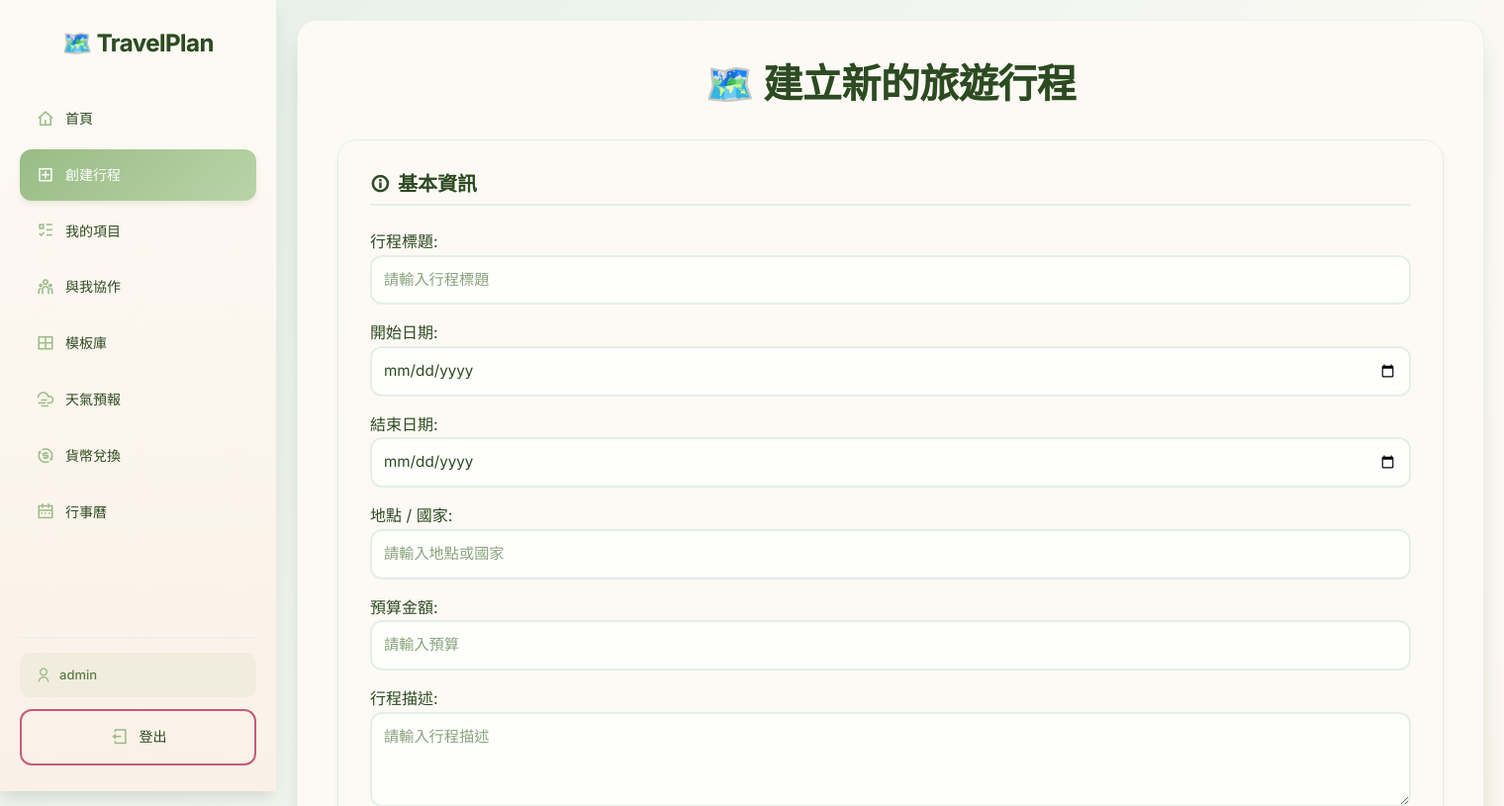
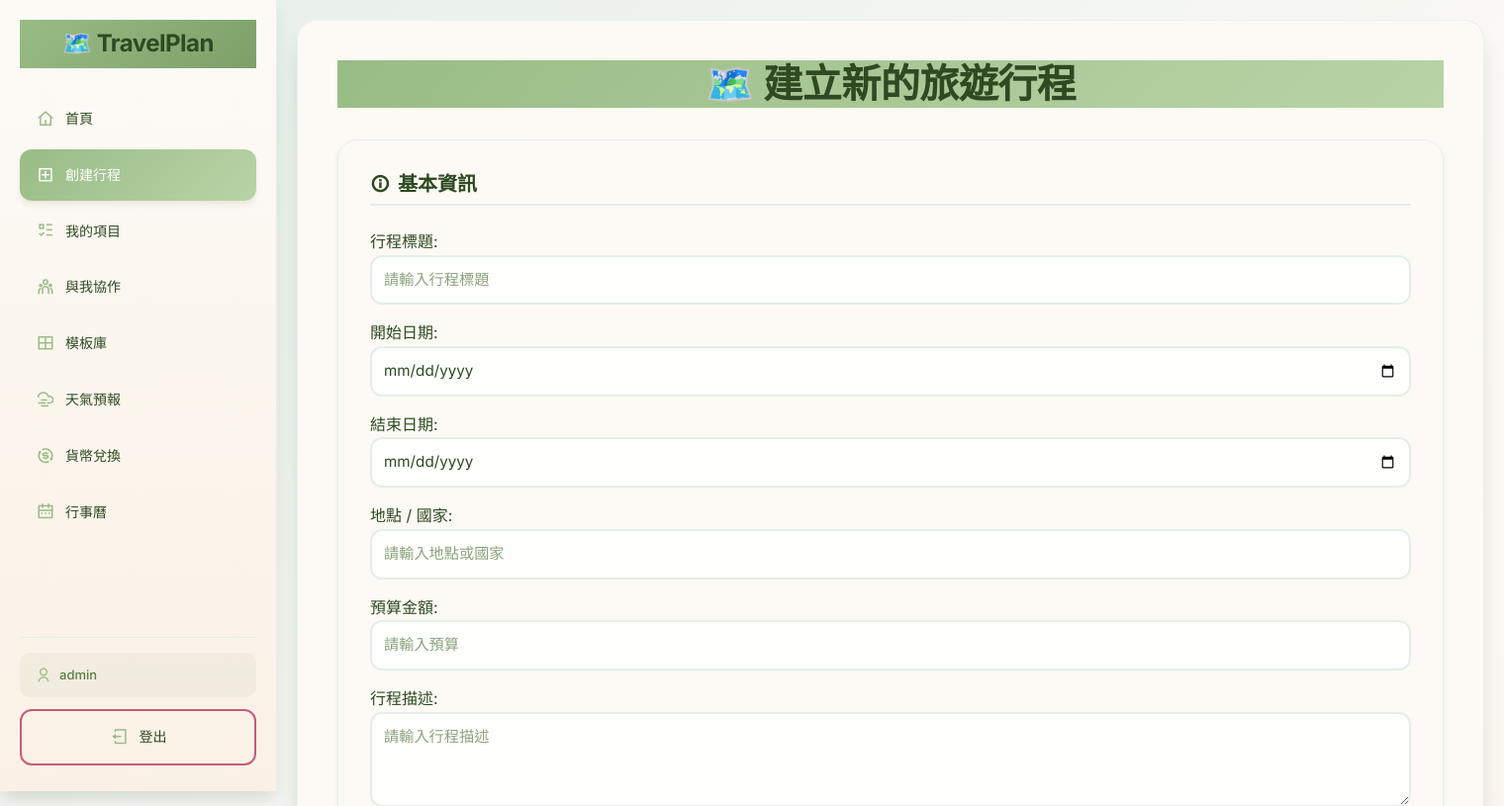
Before and after one commit to ethan-devlab/travel_planning, a Django app: page /create/ in a window 1520 px wide. Shown: the top 815 px of the page at 99% size. Run offline with Django 5.2, Linux system fonts and the light colour scheme; a user stored in the database is signed in; some libraries are stand-ins or nearby versions.

Commit message:
modify css

```diff
--- a/app/static/auth/css/style.css
+++ b/app/static/auth/css/style.css
@@ -65,8 +65,6 @@ body::before {
 
 .auth-header h1 {
     background: linear-gradient(135deg, var(--primary-color), var(--primary-dark));
-    -webkit-background-clip: text;
-    background-clip: text;
     font-weight: 700;
     font-size: 2.5rem;
     margin-bottom: 0.5rem;
--- a/app/static/calendar/css/calendar.css
+++ b/app/static/calendar/css/calendar.css
@@ -1,8 +1,5 @@
 .page-header {
   background: linear-gradient(135deg, var(--primary-color), var(--primary-light));
-  -webkit-background-clip: text;
-  /* -webkit-text-fill-color: transparent; */
-  background-clip: text;
   font-weight: 700;
   font-size: 2.5rem;
   margin-bottom: 2rem;
--- a/app/static/common/css/style.css
+++ b/app/static/common/css/style.css
@@ -63,8 +63,6 @@ body {
     font-weight: 700;
     font-size: 24px;
     background: linear-gradient(135deg, var(--primary-color), var(--primary-dark));
-    -webkit-background-clip: text;
-    background-clip: text;
     margin-bottom: 25px;
     text-align: center;
     letter-spacing: -0.5px;
--- a/app/static/exchange/css/style.css
+++ b/app/static/exchange/css/style.css
@@ -1,8 +1,5 @@
 .page-header {
     background: linear-gradient(135deg, var(--primary-color), var(--primary-light));
-    -webkit-background-clip: text;
-    /* -webkit-text-fill-color: transparent; */
-    background-clip: text;
     font-weight: 700;
     font-size: 2.5rem;
     margin-bottom: 2rem;
--- a/app/static/itinerary/css/create.css
+++ b/app/static/itinerary/css/create.css
@@ -1,7 +1,5 @@
 .page-header {
     background: linear-gradient(135deg, var(--primary-color), var(--primary-light));
-    -webkit-background-clip: text;
-    background-clip: text;
     font-weight: 700;
     font-size: 2.5rem;
     margin-bottom: 2rem;
--- a/app/static/itinerary/css/edit.css
+++ b/app/static/itinerary/css/edit.css
@@ -1,7 +1,5 @@
 .page-header {
     background: linear-gradient(135deg, var(--primary-color), var(--primary-light));
-    -webkit-background-clip: text;
-    background-clip: text;
     font-weight: 700;
     font-size: 2.5rem;
     margin-bottom: 2rem;
--- a/app/static/itinerary/css/iti_detail.css
+++ b/app/static/itinerary/css/iti_detail.css
@@ -1,7 +1,5 @@
 .page-header {
     background: linear-gradient(135deg, var(--primary-color), var(--primary-light));
-    -webkit-background-clip: text;
-    background-clip: text;
     font-weight: 700;
     font-size: 2.5rem;
     margin-bottom: 2rem;
--- a/app/static/itinerary/css/my_iti.css
+++ b/app/static/itinerary/css/my_iti.css
@@ -1,7 +1,5 @@
 .page-header {
     background: linear-gradient(135deg, var(--primary-color), var(--primary-light));
-    -webkit-background-clip: text;
-    background-clip: text;
     font-weight: 700;
     font-size: 2.5rem;
     margin-bottom: 2rem;
--- a/app/static/itinerary/css/search.css
+++ b/app/static/itinerary/css/search.css
@@ -1,7 +1,5 @@
 .page-header {
     background: linear-gradient(135deg, var(--primary-color), var(--primary-light));
-    -webkit-background-clip: text;
-    background-clip: text;
     font-weight: 700;
     font-size: 2.5rem;
     margin-bottom: 2rem;
--- a/app/static/itinerary/css/shared_iti.css
+++ b/app/static/itinerary/css/shared_iti.css
@@ -1,7 +1,5 @@
 .page-header {
     background: linear-gradient(135deg, var(--primary-color), var(--primary-light));
-    -webkit-background-clip: text;
-    background-clip: text;
     font-weight: 700;
     font-size: 2.5rem;
     margin-bottom: 2rem;
--- a/app/static/itinerary/css/template.css
+++ b/app/static/itinerary/css/template.css
@@ -1,7 +1,5 @@
 .page-header {
     background: linear-gradient(135deg, var(--primary-color), var(--primary-light));
-    -webkit-background-clip: text;
-    background-clip: text;
     font-weight: 700;
     font-size: 2.5rem;
     margin-bottom: 2rem;
--- a/app/static/weather/css/style.css
+++ b/app/static/weather/css/style.css
@@ -1,8 +1,5 @@
 .page-header {
   background: linear-gradient(135deg, var(--primary-color), var(--primary-light));
-  -webkit-background-clip: text;
-  /* -webkit-text-fill-color: transparent; */
-  background-clip: text;
   font-weight: 700;
   font-size: 2.5rem;
   margin-bottom: 2rem;
```
Also changed, not shown: db.sqlite3.
